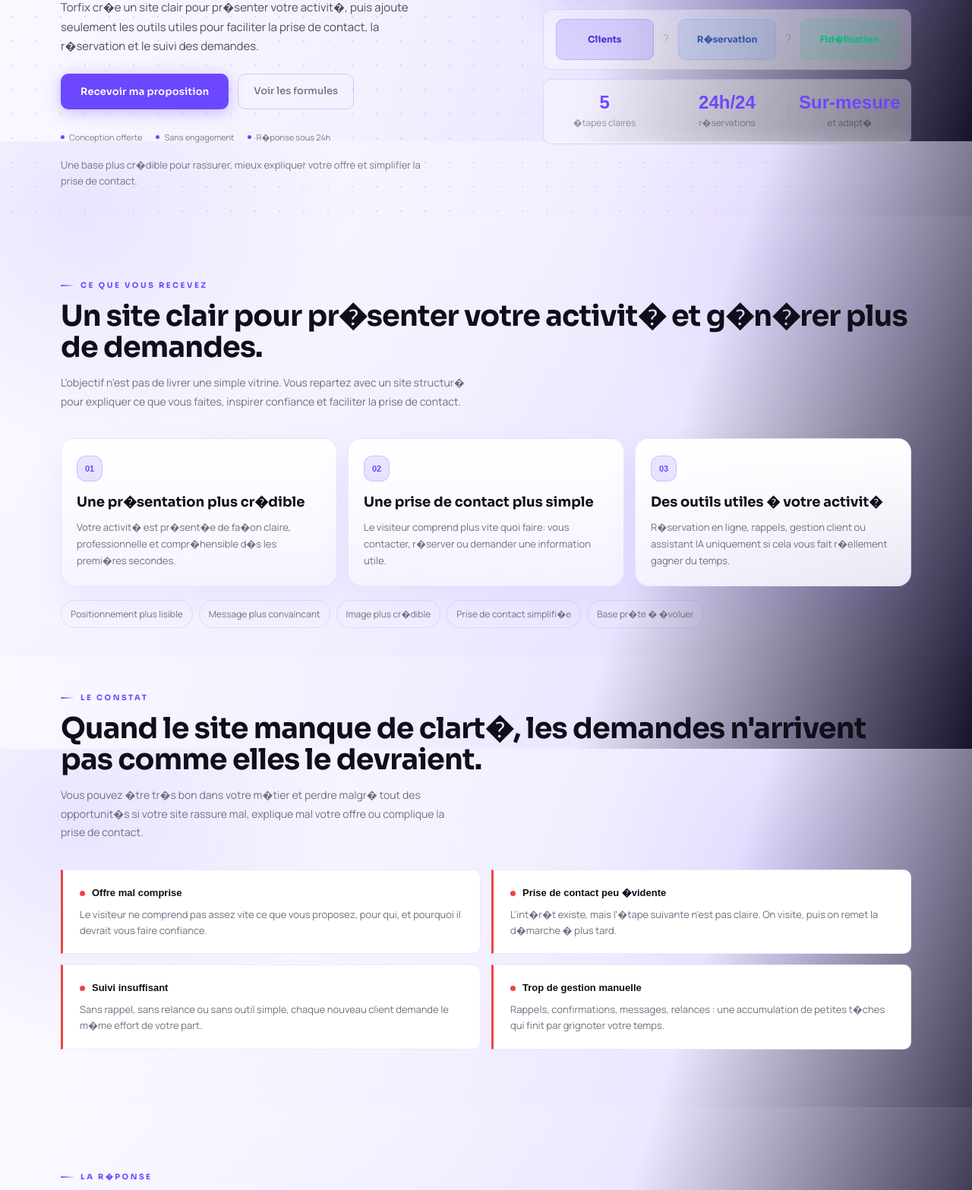
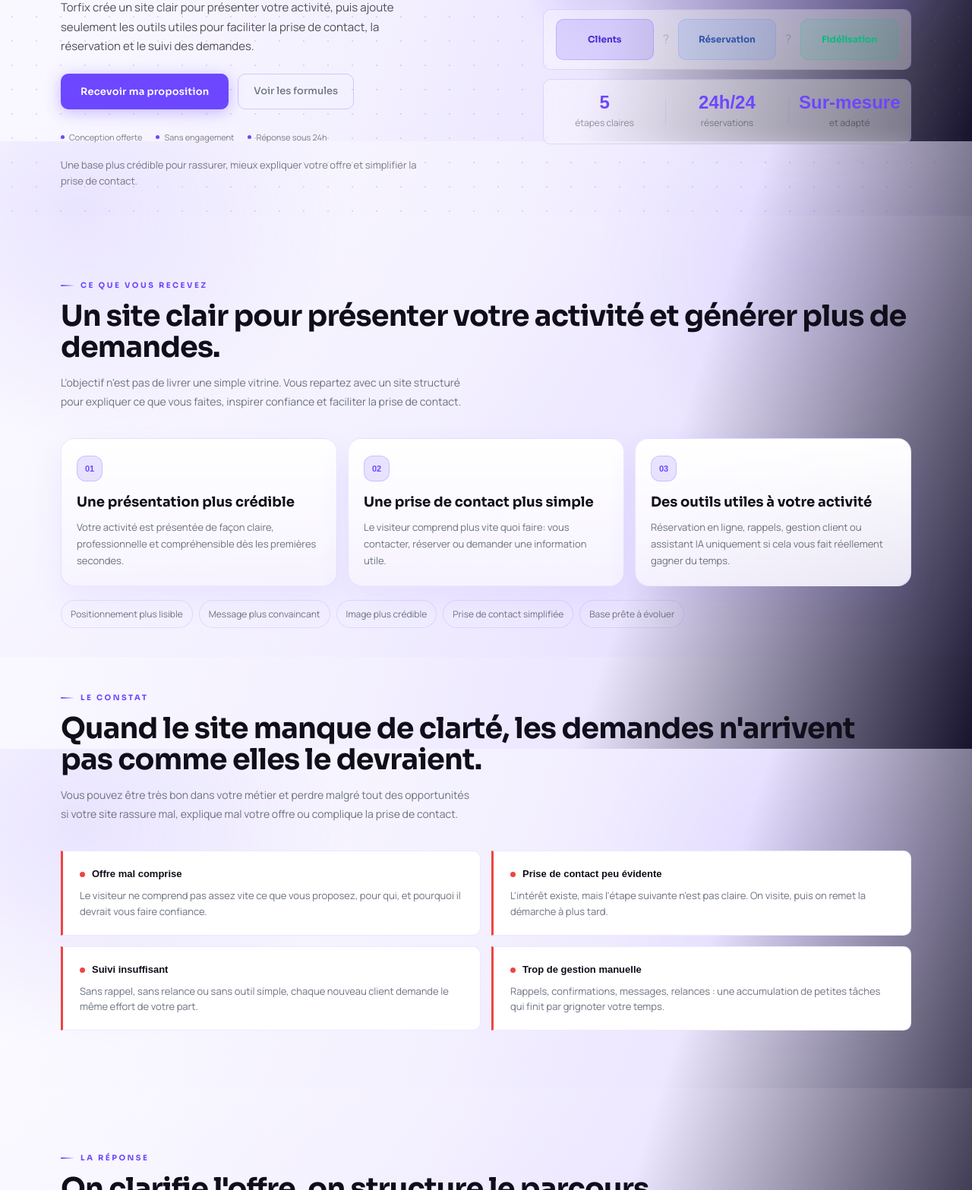
Before and after one commit to Soulamin47/torfix-site, a website: page index.html in a window 1280 px wide. Shown: the part 614-2181 px from the top of the page at 76% size. Drawn offline with Linux system fonts and the light colour scheme.

Commit message:
Fix broken accents on homepage

```diff
--- a/index.html
+++ b/index.html
@@ -4,21 +4,21 @@
   <meta charset="UTF-8">
   <meta http-equiv="Content-Type" content="text/html; charset=UTF-8">
   <meta name="viewport" content="width=device-width, initial-scale=1.0">
-  <title>TORFIX � Site & outils digitaux pour PME locales</title>
-  <meta name="description" content="Site offert, r�ponse sous 24h, r�servation en ligne, gestion client et automatisation pour entreprises locales.">
+  <title>TORFIX — Site & outils digitaux pour PME locales</title>
+  <meta name="description" content="Site offert, réponse sous 24h, réservation en ligne, gestion client et automatisation pour entreprises locales.">
   <meta name="robots" content="index,follow">
   <meta name="theme-color" content="#09080F">
   <link rel="canonical" href="https://www.torfix.be/">
   <meta property="og:locale" content="fr_BE">
   <meta property="og:site_name" content="TORFIX">
   <meta property="og:type" content="website">
-  <meta property="og:title" content="TORFIX � Site & outils digitaux pour PME locales">
-  <meta property="og:description" content="Site offert, r�ponse sous 24h, r�servation en ligne, gestion client et automatisation pour entreprises locales.">
+  <meta property="og:title" content="TORFIX — Site & outils digitaux pour PME locales">
+  <meta property="og:description" content="Site offert, réponse sous 24h, réservation en ligne, gestion client et automatisation pour entreprises locales.">
   <meta property="og:image" content="https://www.torfix.be/social-preview.png">
   <meta property="og:image:alt" content="Logo TORFIX">
   <meta name="twitter:card" content="summary_large_image">
-  <meta name="twitter:title" content="TORFIX � Site & outils digitaux pour PME locales">
-  <meta name="twitter:description" content="Site offert, r�ponse sous 24h, r�servation en ligne, gestion client et automatisation pour entreprises locales.">
+  <meta name="twitter:title" content="TORFIX — Site & outils digitaux pour PME locales">
+  <meta name="twitter:description" content="Site offert, réponse sous 24h, réservation en ligne, gestion client et automatisation pour entreprises locales.">
   <meta name="twitter:image" content="https://www.torfix.be/social-preview.png">
   <meta name="twitter:image:alt" content="Logo TORFIX">
   <link rel="preconnect" href="https://fonts.googleapis.com">
@@ -46,13 +46,13 @@
     <a href="index.html" class="nav-logo" aria-label="Torfix accueil"><img class="nav-logo-image" src="logo-torfix-cropped.png" alt="Torfix"><span class="nav-logo-text" aria-hidden="true">TORFIX</span></a>
     <div class="nav-links">
       <a href="#offre">Offre</a>
-      <a href="#process">M�thode</a>
+      <a href="#process">Méthode</a>
       <a href="services.html">Services</a>
                     <a href="secteurs.html">Secteurs</a>
       <a href="#faq">Questions</a>
     </div>
     <div class="nav-meta">
-      <div class="lang-switch" aria-label="S�lecteur de langue">
+      <div class="lang-switch" aria-label="Sélecteur de langue">
         <a class="lang-pill active" href="index.html" lang="fr">FR</a>
         <a class="lang-pill" href="index-en.html" lang="en">EN</a>
       </div>
@@ -64,11 +64,11 @@
   </div>
   <div class="nav-mobile" id="nav-mobile">
     <a href="#offre" onclick="closeMobile()">Offre</a>
-    <a href="#process" onclick="closeMobile()">M�thode</a>
+    <a href="#process" onclick="closeMobile()">Méthode</a>
     <a href="services.html" onclick="closeMobile()">Services</a>
                     <a href="secteurs.html" onclick="closeMobile()">Secteurs</a>
     <a href="#faq" onclick="closeMobile()">Questions</a>
-    <div class="lang-switch lang-switch-mobile" aria-label="S�lecteur de langue">
+    <div class="lang-switch lang-switch-mobile" aria-label="Sélecteur de langue">
       <a class="lang-pill active" href="index.html" lang="fr">FR</a>
       <a class="lang-pill" href="index-en.html" lang="en">EN</a>
     </div>
@@ -86,8 +86,8 @@
     <div class="announce-inner">
       <span class="apill apill-featured">Conception offerte</span>
       <span class="apill">Sans engagement</span>
-      <span class="apill">R�ponse sous 24h</span>
-      <span class="apill">H�bergement inclus</span>
+      <span class="apill">Réponse sous 24h</span>
+      <span class="apill">Hébergement inclus</span>
     </div>
   </div>
 
@@ -99,10 +99,10 @@
           Solution digitale pour entreprises locales
         </div>
         <h1 class="hero-h1">
-          Un site clair pour mieux pr�senter votre activit�.<br><span>Des outils utiles pour mieux g�rer les demandes.</span>
+          Un site clair pour mieux présenter votre activité.<br><span>Des outils utiles pour mieux gérer les demandes.</span>
         </h1>
         <p class="hero-sub">
-          Torfix cr�e un site clair pour pr�senter votre activit�, puis ajoute seulement les outils utiles pour faciliter la prise de contact, la r�servation et le suivi des demandes.
+          Torfix crée un site clair pour présenter votre activité, puis ajoute seulement les outils utiles pour faciliter la prise de contact, la réservation et le suivi des demandes.
         </p>
         <div class="hero-ctas">
           <button class="btn-primary" onclick="openModal()">Recevoir ma proposition</button>
@@ -111,10 +111,10 @@
         <div class="trust-bar">
           <span class="trust-pill">Conception offerte</span>
           <span class="trust-pill">Sans engagement</span>
-          <span class="trust-pill">R�ponse sous 24h</span>
+          <span class="trust-pill">Réponse sous 24h</span>
         </div>
         <div class="hero-note">
-          Une base plus cr�dible pour rassurer, mieux expliquer votre offre et simplifier la prise de contact.
+          Une base plus crédible pour rassurer, mieux expliquer votre offre et simplifier la prise de contact.
         </div>
       </div>
       <div class="hero-right fade-up" style="transition-delay:0.15s">
@@ -126,13 +126,13 @@
             <div class="mockup-url">torfix.com</div>
           </div>
           <div class="mockup-body">
-            <div class="mk-kicker">Accueil optimis�</div>
+            <div class="mk-kicker">Accueil optimisé</div>
             <div class="mk-line mk-title"></div>
             <div class="mk-line mk-sub"></div>
             <div class="mk-line mk-short"></div>
             <div class="mk-action-row">
               <div class="mk-line mk-cta"></div>
-              <div class="mk-chip">R�servation</div>
+              <div class="mk-chip">Réservation</div>
             </div>
             <div class="mk-panel">
               <div class="mk-panel-head">
@@ -155,24 +155,24 @@
         <div class="hero-schema">
           <div class="schema-node accent">Clients</div>
           <div class="schema-arr">?</div>
-          <div class="schema-node blue">R�servation</div>
+          <div class="schema-node blue">Réservation</div>
           <div class="schema-arr">?</div>
-          <div class="schema-node green">Fid�lisation</div>
+          <div class="schema-node green">Fidélisation</div>
         </div>
         <div class="hero-stat-row">
           <div class="hero-stat">
             <div class="stat-num" data-counter="5" data-suffix="">5</div>
-            <div class="stat-label">�tapes claires</div>
+            <div class="stat-label">étapes claires</div>
           </div>
           <div class="stat-sep"></div>
           <div class="hero-stat">
             <div class="stat-num">24h/24</div>
-            <div class="stat-label">r�servations</div>
+            <div class="stat-label">réservations</div>
           </div>
           <div class="stat-sep"></div>
           <div class="hero-stat">
             <div class="stat-num">Sur-mesure</div>
-            <div class="stat-label">et adapt�</div>
+            <div class="stat-label">et adapté</div>
           </div>
         </div>
       </div>
@@ -184,43 +184,43 @@
   <div class="container">
     <div class="section-header fade-up">
       <div class="section-tag">Ce que vous recevez</div>
-      <h2 class="section-h2">Un site clair pour pr�senter votre activit� et g�n�rer plus de demandes.</h2>
-      <p class="section-sub">L'objectif n'est pas de livrer une simple vitrine. Vous repartez avec un site structur� pour expliquer ce que vous faites, inspirer confiance et faciliter la prise de contact.</p>
+      <h2 class="section-h2">Un site clair pour présenter votre activité et générer plus de demandes.</h2>
+      <p class="section-sub">L'objectif n'est pas de livrer une simple vitrine. Vous repartez avec un site structuré pour expliquer ce que vous faites, inspirer confiance et faciliter la prise de contact.</p>
     </div>
     <div class="deliverables-grid fade-up">
       <div class="deliverable-card">
         <div class="deliverable-no">01</div>
-        <h3 class="deliverable-title">Une pr�sentation plus cr�dible</h3>
-        <p class="deliverable-text">Votre activit� est pr�sent�e de fa�on claire, professionnelle et compr�hensible d�s les premi�res secondes.</p>
+        <h3 class="deliverable-title">Une présentation plus crédible</h3>
+        <p class="deliverable-text">Votre activité est présentée de façon claire, professionnelle et compréhensible dès les premières secondes.</p>
       </div>
       <div class="deliverable-card">
         <div class="deliverable-no">02</div>
         <h3 class="deliverable-title">Une prise de contact plus simple</h3>
-        <p class="deliverable-text">Le visiteur comprend plus vite quoi faire: vous contacter, r�server ou demander une information utile.</p>
+        <p class="deliverable-text">Le visiteur comprend plus vite quoi faire: vous contacter, réserver ou demander une information utile.</p>
       </div>
       <div class="deliverable-card">
         <div class="deliverable-no">03</div>
-        <h3 class="deliverable-title">Des outils utiles � votre activit�</h3>
-        <p class="deliverable-text">R�servation en ligne, rappels, gestion client ou assistant IA uniquement si cela vous fait r�ellement gagner du temps.</p>
+        <h3 class="deliverable-title">Des outils utiles à votre activité</h3>
+        <p class="deliverable-text">Réservation en ligne, rappels, gestion client ou assistant IA uniquement si cela vous fait réellement gagner du temps.</p>
       </div>
     </div>
     <div class="deliverables-strip fade-up">
       <span>Positionnement plus lisible</span>
       <span>Message plus convaincant</span>
-      <span>Image plus cr�dible</span>
-      <span>Prise de contact simplifi�e</span>
-      <span>Base pr�te � �voluer</span>
+      <span>Image plus crédible</span>
+      <span>Prise de contact simplifiée</span>
+      <span>Base prête à évoluer</span>
     </div>
   </div>
 </section>
 
-<!-- -- PROBL�ME -- -->
+<!-- -- PROBLÈME -- -->
 <section class="section" id="probleme">
   <div class="container">
     <div class="section-header fade-up">
       <div class="section-tag">Le constat</div>
-      <h2 class="section-h2">Quand le site manque de clart�, les demandes n'arrivent pas comme elles le devraient.</h2>
-      <p class="section-sub">Vous pouvez �tre tr�s bon dans votre m�tier et perdre malgr� tout des opportunit�s si votre site rassure mal, explique mal votre offre ou complique la prise de contact.</p>
+      <h2 class="section-h2">Quand le site manque de clarté, les demandes n'arrivent pas comme elles le devraient.</h2>
+      <p class="section-sub">Vous pouvez être très bon dans votre métier et perdre malgré tout des opportunités si votre site rassure mal, explique mal votre offre ou complique la prise de contact.</p>
     </div>
     <div class="grid-2x2 fade-up">
       <div class="prob-card">
@@ -228,16 +228,16 @@
         <p class="prob-desc">Le visiteur ne comprend pas assez vite ce que vous proposez, pour qui, et pourquoi il devrait vous faire confiance.</p>
       </div>
       <div class="prob-card">
-        <div class="prob-title"><span class="prob-dot"></span>Prise de contact peu �vidente</div>
-        <p class="prob-desc">L'int�r�t existe, mais l'�tape suivante n'est pas claire. On visite, puis on remet la d�marche � plus tard.</p>
+        <div class="prob-title"><span class="prob-dot"></span>Prise de contact peu évidente</div>
+        <p class="prob-desc">L'intérêt existe, mais l'étape suivante n'est pas claire. On visite, puis on remet la démarche à plus tard.</p>
       </div>
       <div class="prob-card">
         <div class="prob-title"><span class="prob-dot"></span>Suivi insuffisant</div>
-        <p class="prob-desc">Sans rappel, sans relance ou sans outil simple, chaque nouveau client demande le m�me effort de votre part.</p>
+        <p class="prob-desc">Sans rappel, sans relance ou sans outil simple, chaque nouveau client demande le même effort de votre part.</p>
       </div>
       <div class="prob-card">
         <div class="prob-title"><span class="prob-dot"></span>Trop de gestion manuelle</div>
-        <p class="prob-desc">Rappels, confirmations, messages, relances : une accumulation de petites t�ches qui finit par grignoter votre temps.</p>
+        <p class="prob-desc">Rappels, confirmations, messages, relances : une accumulation de petites tâches qui finit par grignoter votre temps.</p>
       </div>
     </div>
   </div>
@@ -247,9 +247,9 @@
 <section class="section section-alt" id="solution">
   <div class="container">
     <div class="section-header fade-up">
-      <div class="section-tag">La r�ponse</div>
+      <div class="section-tag">La réponse</div>
       <h2 class="section-h2">On clarifie l'offre, on structure le parcours,<br>puis on automatise l'utile.</h2>
-      <p class="section-sub">Torfix pose d'abord une base claire pour votre activit�, puis ajoute uniquement les briques qui am�liorent r�ellement la lisibilit�, la conversion et l'organisation.</p>
+      <p class="section-sub">Torfix pose d'abord une base claire pour votre activité, puis ajoute uniquement les briques qui améliorent réellement la lisibilité, la conversion et l'organisation.</p>
     </div>
     <div class="piliers-grid fade-up">
       <div class="pilier">
@@ -258,7 +258,7 @@
           <svg width="20" height="20" fill="none" viewBox="0 0 24 24"><path d="M12 2C6.48 2 2 6.48 2 12s4.48 10 10 10 10-4.48 10-10S17.52 2 12 2zm1 14H9V8h2v8zm4 0h-2V8h2v8z" fill="#3B82F6"/></svg>
         </div>
         <div class="pilier-name" style="color:var(--blue)">Attirer</div>
-        <p class="pilier-desc">Une image plus lisible, un message plus juste et une structure pens�e pour rassurer d�s les premi�res secondes.</p>
+        <p class="pilier-desc">Une image plus lisible, un message plus juste et une structure pensée pour rassurer dès les premières secondes.</p>
       </div>
       <div class="pilier pilier-featured">
         <div class="pilier-accent" style="background:var(--accent)"></div>
@@ -266,19 +266,19 @@
           <svg width="20" height="20" fill="none" viewBox="0 0 24 24"><path d="M9 16.17L4.83 12l-1.42 1.41L9 19 21 7l-1.41-1.41L9 16.17z" fill="#6C47FF"/></svg>
         </div>
         <div class="pilier-name" style="color:var(--accent)">Convertir</div>
-        <p class="pilier-desc">Des points d'entr�e visibles et un parcours simple pour passer de l'int�r�t � la demande concr�te.</p>
+        <p class="pilier-desc">Des points d'entrée visibles et un parcours simple pour passer de l'intérêt à la demande concrète.</p>
       </div>
       <div class="pilier">
         <div class="pilier-accent" style="background:var(--green)"></div>
         <div class="pilier-icon" style="background:var(--green-light)">
           <svg width="20" height="20" fill="none" viewBox="0 0 24 24"><path d="M12 2l3.09 6.26L22 9.27l-5 4.87 1.18 6.88L12 17.77l-6.18 3.25L7 14.14 2 9.27l6.91-1.01L12 2z" fill="#10B981"/></svg>
         </div>
-        <div class="pilier-name" style="color:var(--green)">Fid�liser</div>
-        <p class="pilier-desc">Des rappels, suivis et automatisations cibl�es qui prolongent la relation sans alourdir votre quotidien.</p>
+        <div class="pilier-name" style="color:var(--green)">Fidéliser</div>
+        <p class="pilier-desc">Des rappels, suivis et automatisations ciblées qui prolongent la relation sans alourdir votre quotidien.</p>
       </div>
     </div>
     <div class="solution-link fade-up">
-      <a href="services.html" class="btn-secondary">D�couvrir tous nos outils ?</a>
+      <a href="services.html" class="btn-secondary">Découvrir tous nos outils ?</a>
     </div>
   </div>
 </section>
```
